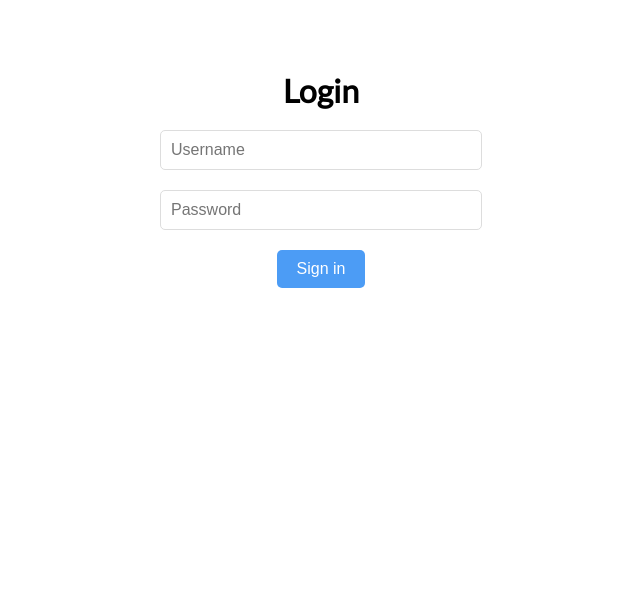
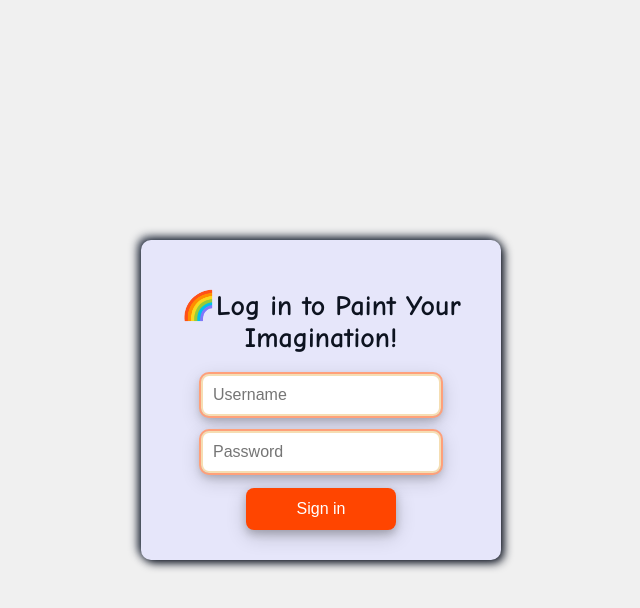
Before and after one commit to movi1/login-logout-web-app, a React (Create React App) app: page / in a window 1280 px wide. Shown: the top 608 px of the page, without its empty margins (319-959 px from the left). Built offline with nearby package versions, Linux system fonts and the light colour scheme.

Commit message:
add the css and loginUnsuccessful component

```diff
--- a/src/App.js
+++ b/src/App.js
@@ -1,16 +1,20 @@
 import React from 'react';
 import { BrowserRouter as Router, Route, Routes } from 'react-router-dom';
 import Login from './components/login';
+import Logout from './components/logout';
+import LoginFailed from './components/loginUnsuccessful';
+
 import './App.css';
-import { Logout } from './components/logout';
 
 function App() {
   return (
     <Router>
       <Routes>
+
         <Route path="/" element={<Login />} />
         <Route path="/logout" element={<Logout />} />
-        <Route path="/login-unsuccessful" />
+        <Route path="/loginUnsuccessful" element={<LoginFailed />} />
+
 
       </Routes>
     </Router>
--- a/src/components/login.css
+++ b/src/components/login.css
@@ -1,38 +1,78 @@
+@import url("https://fonts.googleapis.com/css2?family=Comic+Neue:wght@400;700&display=swap");
 
-@import url('https://fonts.googleapis.com/css2?family=Barlow&family=EB+Garamond:wght@500&family=Josefin+Slab&family=Kanit:ital,wght@1,300&family=Lato&family=Montserrat&family=Raleway&display=swap');
+.container {
+  display: flex;
+  align-items: center;
+  justify-content: center;
+  height: 100vh;
+  background-color: #f0f0f0;
 
-.login {
+}
+
+.login,
+.logout,
+.failed {
+  align-items: center;
   display: flex;
   flex-direction: column;
-    align-items: center;
-    margin-top: 50px;
+  width: 300px;
+  padding: 30px;
+  border-radius: 10px;
+  box-shadow: 3px 3px 10px #0d1320, -3px -3px 10px #262f40;
+  background-color: 	#E6E6FA;
 }
 
-  .login h1 {
-    font-size: 2em;
+.login h1,
+.logout h1,
+.failed h1 {
+  font-family: 'Comic Neue', cursive;
+  font-size: 28px;
+  color: #0d1320;
   margin-bottom: 20px;
-    font-family: 'Lato', sans-serif;
+  text-align: center;
 }
 
-  .login input {
+.login input{
+  box-sizing: border-box; /* Include padding and border in the element's total width */
+  width: 80%;
   padding: 10px;
-    font-size: 1em;
-    border: 1px solid #ddd;
-    border-radius: 5px;
-    margin-bottom: 20px;
-    width: 300px;
+  margin-bottom: 15px;
+  border: 2px solid #F5DEB3;
+  outline: 2px solid #FFA07A ;
+  box-shadow: 0 4px 8px 0 rgba(0, 0, 0, 0.2), 0 6px 20px 0 rgba(0, 0, 0, 0.19);
+  border-radius: 8px;
+  font-size: 16px;
 }
 
-  .login button {
-    padding: 10px 20px;
-    font-size: 1em;
+.login button,
+.logout button,
+.failed button {
+  width: 50%;
+  padding: 12px;
   border: none;
-    border-radius: 5px;
-    background-color: #4c9cf5;
-    color: white;
+  border-radius: 8px;
+  background-color:  #FF4500;
+  color: #fff;
+  font-size: 16px;
   cursor: pointer;
+  transition: background-color 0.3s ease;
+  box-shadow: 0 4px 8px 0 rgba(0, 0, 0, 0.2), 0 6px 20px 0 rgba(0, 0, 0, 0.19);
 }
 
-  .login button:hover {
-    background-color: #3b7cca;
+.login button:hover,
+.logout button:hover,
+.failed button:hover {
+  background-color:  #d64161;
 }
+
+.error-message {
+  font-size: 16px;
+  color: #0d1320;
+  margin: 10px 0 15px; /* Adjust the top margin to move it up */
+  padding: 12px;
+  font-family: 'Comic Neue', cursive;
+  background-color: #f5f5f5;
+  border: 1px solid #ddd;
+  border-radius: 6px;
+  box-shadow: 0 2px 4px rgba(0, 0, 0, 0.1);
+}
--- a/src/components/login.jsx
+++ b/src/components/login.jsx
@@ -1,35 +1,59 @@
 
 import { useState } from 'react';
 import { useNavigate } from 'react-router-dom';
+
 import './login.css';
 
 const Login = () => {
     const [username, setUsername] = useState('');
     const [password, setPassword] = useState('');
-    const [isLoggedIn, setIsLoggedIn] = useState(false);
+    // const [isLoggedIn, setIsLoggedIn] = useState(false); // Use useState to manage the state
+    const [error, setError] = useState('');
 
-    // Use useNavigate instead of useHistory
     const navigate = useNavigate();
 
     const handleLogin = () => {
         // Your logic to check username and password
-        if (username === 'test' && password === '1234') {
-            setIsLoggedIn(true);
+        if (username === 'movi' && password === '1234') {
+            // Successful login
+            navigate('/logout', { state: { username } });
+        } else {
+            // Unsuccessful login
+            setError('Login failed, please try again');
+            navigate('/loginUnsuccessful')
+            return;
+        }
 
-            navigate('/logout');
-        } else {
-            // Show error message or handle in a way appropriate for your app
-            alert('Invalid username or password');
-            setIsLoggedIn(false);
-        }
+        // Clear input fields
+        setUsername('');
+        setPassword('');
+    };
+
+
+    const handleInputChange = () => {
+        // Clear error message when there is a change in the input fields
+        setError('');
     };
 
     return (
-        <div className='login'>
-            <h1>Login</h1>
-            <input type="text" placeholder="Username" value={username} onChange={(e) => setUsername(e.target.value)} />
-            <input type="password" placeholder="Password" value={password} onChange={(e) => setPassword(e.target.value)} />
-            <button onClick={handleLogin}>Sign in</button>
+        <div className="container">
+            <div className='login'>
+            <h1> 🌈Log in to Paint Your Imagination!</h1>
+
+                <input
+                    type="text"
+                    placeholder="Username"
+                    value={username}
+                    onChange={(e) => { setUsername(e.target.value); handleInputChange(); }} />
+                <input
+                    type="password"
+                    placeholder="Password"
+                    value={password}
+                    onChange={(e) => { setPassword(e.target.value); handleInputChange(); }} />
+                <button type="submit" onClick={handleLogin}>Sign in</button>
+
+                {error && <p className="error">{error}</p>}
+            </div>
 
         </div>
     );
--- /dev/null
+++ b/src/components/loginUnsuccessful.jsx
@@ -0,0 +1,35 @@
+
+import React from 'react';
+import {  useNavigate } from 'react-router-dom';
+import './login.css';
+
+const LoginFailed = () => {
+
+    const navigate = useNavigate();
+
+
+
+
+    const handleBackToLogin = () => {
+        // Navigate back to login page
+        navigate('/');
+    }
+
+    return (
+        <div className="container">
+            <div className="failed">
+                <h1>Login Failed</h1>
+                <div class="error-message">
+                    <p>Oops! Artistic License Denied 🚫 </p>
+                    <p>Check your details and give it another go.</p>
+                </div>
+
+                <button onClick={handleBackToLogin}>
+                    Back to Login
+                </button>
+            </div>
+        </div>
+    );
+};
+
+export default LoginFailed;
--- a/src/components/logout.css
+++ /dev/null
@@ -1,37 +0,0 @@
-
-
-.logout {
-    display: flex;
-    flex-direction: column;
-    align-items: center;
-    margin-top: 50px;
-  }
-
-  .logout h1 {
-    font-size: 2em;
-    margin-bottom: 20px;
-    font-family: 'Lato', sans-serif;
-  }
-
-  .logout input {
-    padding: 10px;
-    font-size: 1em;
-    border: 1px solid #ddd;
-    border-radius: 5px;
-    margin-bottom: 20px;
-    width: 300px;
-  }
-
-  .logout button {
-    padding: 10px 20px;
-    font-size: 1em;
-    border: none;
-    border-radius: 5px;
-    background-color: #4c9cf5;
-    color: white;
-    cursor: pointer;
-  }
-
-  .logout button:hover {
-    background-color: #3b7cca;
-  }
--- a/src/components/logout.jsx
+++ b/src/components/logout.jsx
@@ -1,23 +1,25 @@
 import React from 'react';
-import { useNavigate } from 'react-router-dom';
-import './logout.css';
+import { useNavigate, useLocation } from 'react-router-dom';
+import './login.css';
 
-// Logout component: Handles user logout and redirects to the home page
-export const Logout = () => {
-  // Get navigation function from react-router-dom
+const Logout = () => {
   const navigate = useNavigate();
+  const location = useLocation();
+  const { state } = location;
 
-  // Logout function: Implement actual logout logic here
   const handleLogout = () => {
-    // Redirect to the home page after logout
+    // Your logout logic, if needed
     navigate('/');
   };
 
-  // Render the logout component UI
   return (
-    <div className='logout'>
-      <h1>Welcome! You are logged in.</h1>
-      <button onClick={handleLogout}>Sign out</button>
+    <div className="container">
+      <div className="logout">
+        <h1>Welcome back🎨 {state && state.username}!</h1>
+        <button onClick={handleLogout}>Back to Login</button>
+      </div>
     </div>
   );
 };
+
+export default Logout;
```
Lines whose indentation alone changed are shown as unchanged.
